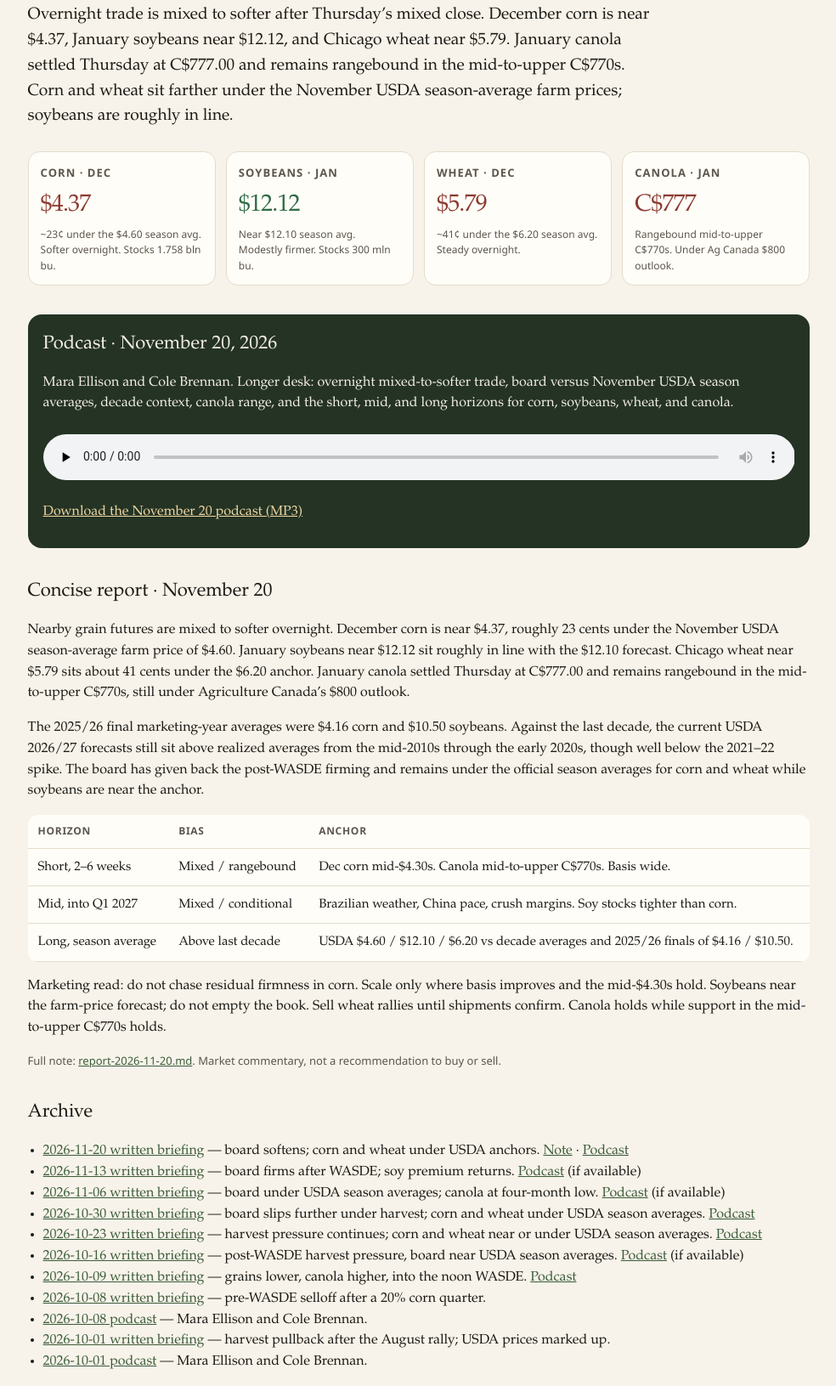
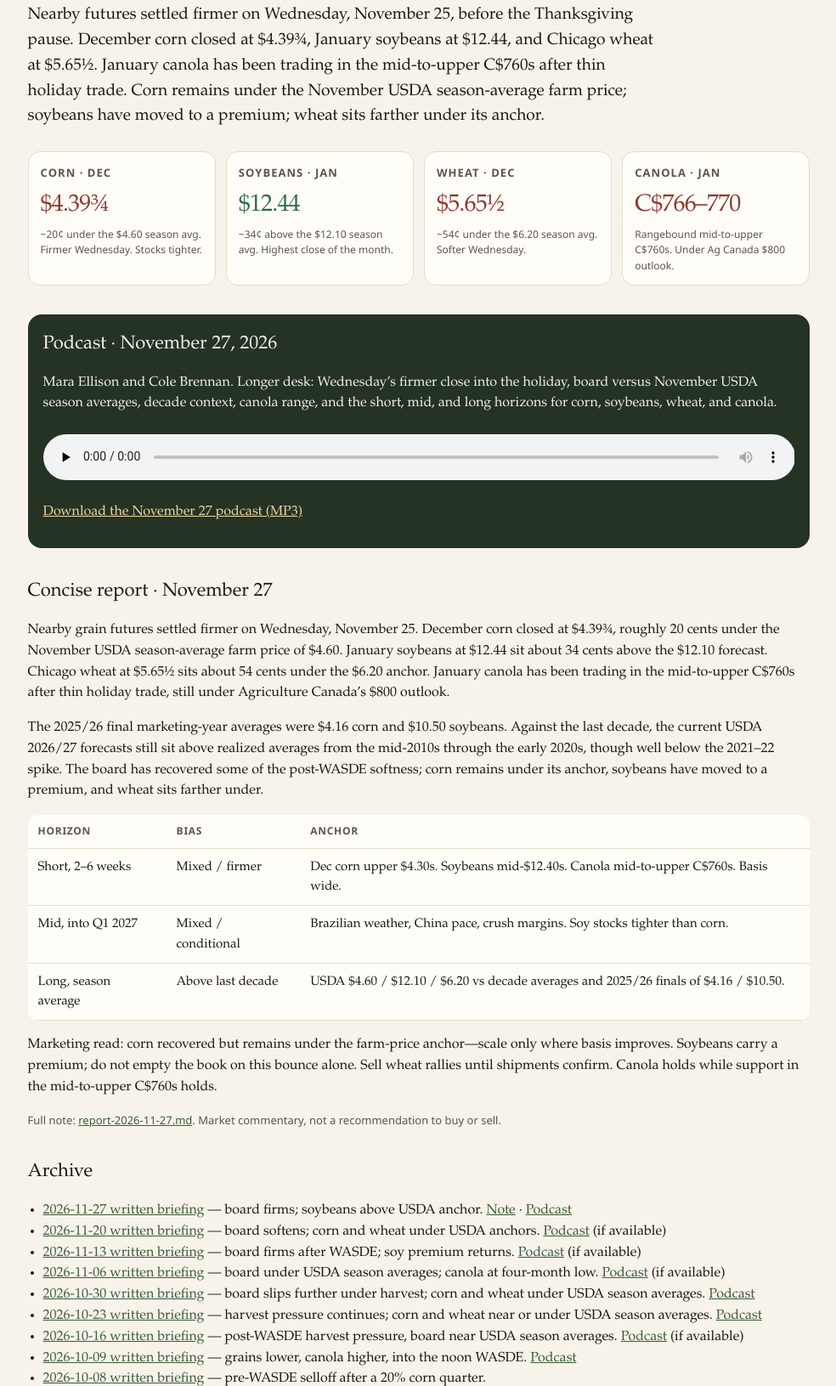
Before and after one commit to Josh201182/row-crop-desk, a plain HTML site: page index.html in a window 1280 px wide. Shown: the part 199-1830 px from the top of the page at 85% size, without its empty margins (57-1041 px from the left). Drawn offline with Linux system fonts and the light colour scheme.

Commit message:
Add November 27, 2026 Row Crop Desk report, podcast, and featured update

```diff
--- a/index.html
+++ b/index.html
@@ -74,66 +74,67 @@
       <h1>Grain market briefings</h1>
     </div>
     <div class="meta">
-      Issue 2026-11-20<br />
+      Issue 2026-11-27<br />
       Corn · Soybeans · Wheat · Canola<br />
-      Board softens; corn and wheat under USDA anchors
+      Board firms; soybeans above USDA anchor
     </div>
   </header>
   <main>
-    <p class="lede">Overnight trade is mixed to softer after Thursday’s mixed close. December corn is near $4.37, January soybeans near $12.12, and Chicago wheat near $5.79. January canola settled Thursday at C$777.00 and remains rangebound in the mid-to-upper C$770s. Corn and wheat sit farther under the November USDA season-average farm prices; soybeans are roughly in line.</p>
+    <p class="lede">Nearby futures settled firmer on Wednesday, November 25, before the Thanksgiving pause. December corn closed at $4.39¾, January soybeans at $12.44, and Chicago wheat at $5.65½. January canola has been trading in the mid-to-upper C$760s after thin holiday trade. Corn remains under the November USDA season-average farm price; soybeans have moved to a premium; wheat sits farther under its anchor.</p>
 
     <div class="grid">
       <article class="card">
         <h2>Corn · Dec</h2>
-        <div class="px down">$4.37</div>
-        <div class="sub">~23¢ under the $4.60 season avg. Softer overnight. Stocks 1.758 bln bu.</div>
+        <div class="px down">$4.39¾</div>
+        <div class="sub">~20¢ under the $4.60 season avg. Firmer Wednesday. Stocks tighter.</div>
       </article>
       <article class="card">
         <h2>Soybeans · Jan</h2>
-        <div class="px up">$12.12</div>
-        <div class="sub">Near $12.10 season avg. Modestly firmer. Stocks 300 mln bu.</div>
+        <div class="px up">$12.44</div>
+        <div class="sub">~34¢ above the $12.10 season avg. Highest close of the month.</div>
       </article>
       <article class="card">
         <h2>Wheat · Dec</h2>
-        <div class="px down">$5.79</div>
-        <div class="sub">~41¢ under the $6.20 season avg. Steady overnight.</div>
+        <div class="px down">$5.65½</div>
+        <div class="sub">~54¢ under the $6.20 season avg. Softer Wednesday.</div>
       </article>
       <article class="card">
         <h2>Canola · Jan</h2>
-        <div class="px down">C$777</div>
-        <div class="sub">Rangebound mid-to-upper C$770s. Under Ag Canada $800 outlook.</div>
+        <div class="px down">C$766–770</div>
+        <div class="sub">Rangebound mid-to-upper C$760s. Under Ag Canada $800 outlook.</div>
       </article>
     </div>
 
     <section class="player" id="podcast">
-      <h3>Podcast · November 20, 2026</h3>
-      <p>Mara Ellison and Cole Brennan. Longer desk: overnight mixed-to-softer trade, board versus November USDA season averages, decade context, canola range, and the short, mid, and long horizons for corn, soybeans, wheat, and canola.</p>
-      <audio controls preload="none" src="row-crop-brief-2026-11-20.mp3">Your browser does not support audio. Download the MP3 below.</audio>
-      <p><a href="row-crop-brief-2026-11-20.mp3">Download the November 20 podcast (MP3)</a></p>
+      <h3>Podcast · November 27, 2026</h3>
+      <p>Mara Ellison and Cole Brennan. Longer desk: Wednesday’s firmer close into the holiday, board versus November USDA season averages, decade context, canola range, and the short, mid, and long horizons for corn, soybeans, wheat, and canola.</p>
+      <audio controls preload="none" src="row-crop-brief-2026-11-27.mp3">Your browser does not support audio. Download the MP3 below.</audio>
+      <p><a href="row-crop-brief-2026-11-27.mp3">Download the November 27 podcast (MP3)</a></p>
     </section>
 
     <section id="report">
-      <h3>Concise report · November 20</h3>
-      <p>Nearby grain futures are mixed to softer overnight. December corn is near $4.37, roughly 23 cents under the November USDA season-average farm price of $4.60. January soybeans near $12.12 sit roughly in line with the $12.10 forecast. Chicago wheat near $5.79 sits about 41 cents under the $6.20 anchor. January canola settled Thursday at C$777.00 and remains rangebound in the mid-to-upper C$770s, still under Agriculture Canada’s $800 outlook.</p>
-      <p>The 2025/26 final marketing-year averages were $4.16 corn and $10.50 soybeans. Against the last decade, the current USDA 2026/27 forecasts still sit above realized averages from the mid-2010s through the early 2020s, though well below the 2021–22 spike. The board has given back the post-WASDE firming and remains under the official season averages for corn and wheat while soybeans are near the anchor.</p>
+      <h3>Concise report · November 27</h3>
+      <p>Nearby grain futures settled firmer on Wednesday, November 25. December corn closed at $4.39¾, roughly 20 cents under the November USDA season-average farm price of $4.60. January soybeans at $12.44 sit about 34 cents above the $12.10 forecast. Chicago wheat at $5.65½ sits about 54 cents under the $6.20 anchor. January canola has been trading in the mid-to-upper C$760s after thin holiday trade, still under Agriculture Canada’s $800 outlook.</p>
+      <p>The 2025/26 final marketing-year averages were $4.16 corn and $10.50 soybeans. Against the last decade, the current USDA 2026/27 forecasts still sit above realized averages from the mid-2010s through the early 2020s, though well below the 2021–22 spike. The board has recovered some of the post-WASDE softness; corn remains under its anchor, soybeans have moved to a premium, and wheat sits farther under.</p>
       <table>
         <thead>
           <tr><th>Horizon</th><th>Bias</th><th>Anchor</th></tr>
         </thead>
         <tbody>
-          <tr><td>Short, 2–6 weeks</td><td>Mixed / rangebound</td><td>Dec corn mid-$4.30s. Canola mid-to-upper C$770s. Basis wide.</td></tr>
+          <tr><td>Short, 2–6 weeks</td><td>Mixed / firmer</td><td>Dec corn upper $4.30s. Soybeans mid-$12.40s. Canola mid-to-upper C$760s. Basis wide.</td></tr>
           <tr><td>Mid, into Q1 2027</td><td>Mixed / conditional</td><td>Brazilian weather, China pace, crush margins. Soy stocks tighter than corn.</td></tr>
           <tr><td>Long, season average</td><td>Above last decade</td><td>USDA $4.60 / $12.10 / $6.20 vs decade averages and 2025/26 finals of $4.16 / $10.50.</td></tr>
         </tbody>
       </table>
-      <p>Marketing read: do not chase residual firmness in corn. Scale only where basis improves and the mid-$4.30s hold. Soybeans near the farm-price forecast; do not empty the book. Sell wheat rallies until shipments confirm. Canola holds while support in the mid-to-upper C$770s holds.</p>
-      <p class="note">Full note: <a href="report-2026-11-20.md">report-2026-11-20.md</a>. Market commentary, not a recommendation to buy or sell.</p>
+      <p>Marketing read: corn recovered but remains under the farm-price anchor—scale only where basis improves. Soybeans carry a premium; do not empty the book on this bounce alone. Sell wheat rallies until shipments confirm. Canola holds while support in the mid-to-upper C$760s holds.</p>
+      <p class="note">Full note: <a href="report-2026-11-27.md">report-2026-11-27.md</a>. Market commentary, not a recommendation to buy or sell.</p>
     </section>
 
     <section id="archive">
       <h3>Archive</h3>
       <ul>
-        <li><a href="#report">2026-11-20 written briefing</a> — board softens; corn and wheat under USDA anchors. <a href="report-2026-11-20.md">Note</a> · <a href="#podcast">Podcast</a></li>
+        <li><a href="#report">2026-11-27 written briefing</a> — board firms; soybeans above USDA anchor. <a href="report-2026-11-27.md">Note</a> · <a href="#podcast">Podcast</a></li>
+        <li><a href="report-2026-11-20.md">2026-11-20 written briefing</a> — board softens; corn and wheat under USDA anchors. <a href="row-crop-brief-2026-11-20.mp3">Podcast</a> (if available)</li>
         <li><a href="report-2026-11-13.md">2026-11-13 written briefing</a> — board firms after WASDE; soy premium returns. <a href="row-crop-brief-2026-11-13.mp3">Podcast</a> (if available)</li>
         <li><a href="report-2026-11-06.md">2026-11-06 written briefing</a> — board under USDA season averages; canola at four-month low. <a href="row-crop-brief-2026-11-06.mp3">Podcast</a> (if available)</li>
         <li><a href="report-2026-10-30.md">2026-10-30 written briefing</a> — board slips further under harvest; corn and wheat under USDA season averages. <a href="row-crop-brief-2026-10-30.mp3">Podcast</a></li>
@@ -148,7 +149,7 @@
     </section>
   </main>
   <footer>
-    Sources include CBOT and ICE quotes via AGSIST, Morningstar, Manitoba Co-operator, Western Producer, Farmbucks, and market reports, November 19–20, 2026; USDA WASDE-677, November 10, 2026; FSA MYA and NASS Agricultural Prices; Agriculture Canada October update; World Bank Commodity Markets Outlook; prior Row Crop Desk notes. Futures are settlements or delayed quotes, not a bid. Not for trading decisions.
+    Sources include CBOT and ICE quotes via AGSIST, Morningstar, DTN, Grainews, Farmtario, Western Producer, Farmbucks, and market reports, November 25–27, 2026; USDA WASDE-677, November 10, 2026; FSA MYA and NASS Agricultural Prices; Agriculture Canada October update; World Bank Commodity Markets Outlook; prior Row Crop Desk notes. Futures are settlements or delayed quotes, not a bid. Not for trading decisions.
   </footer>
 </body>
 </html>
```
Also changed, not shown: 2 other files.
